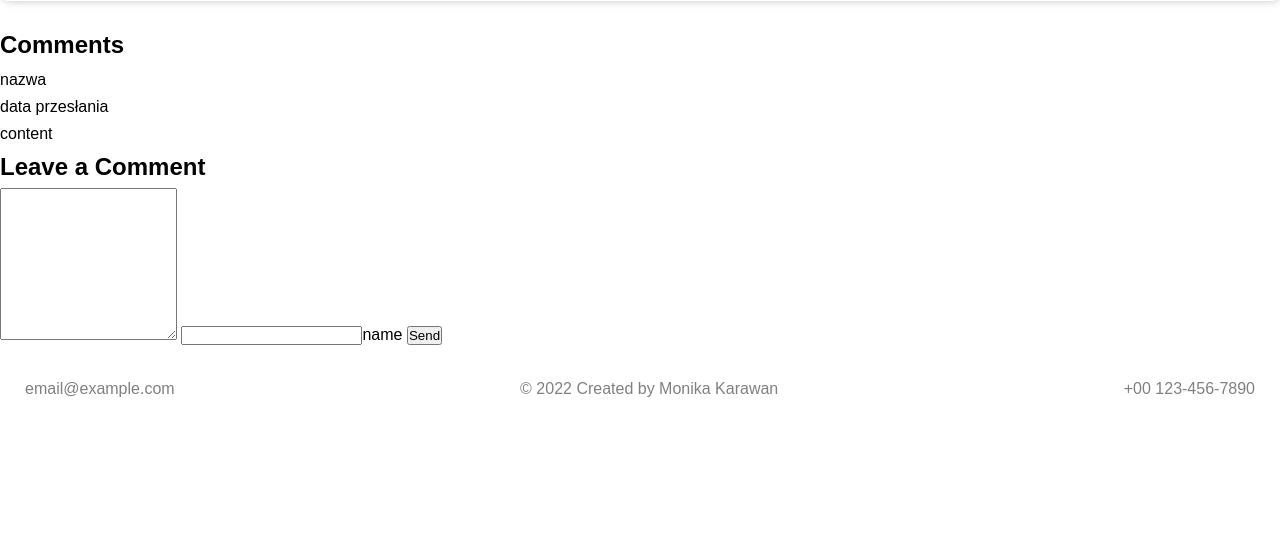
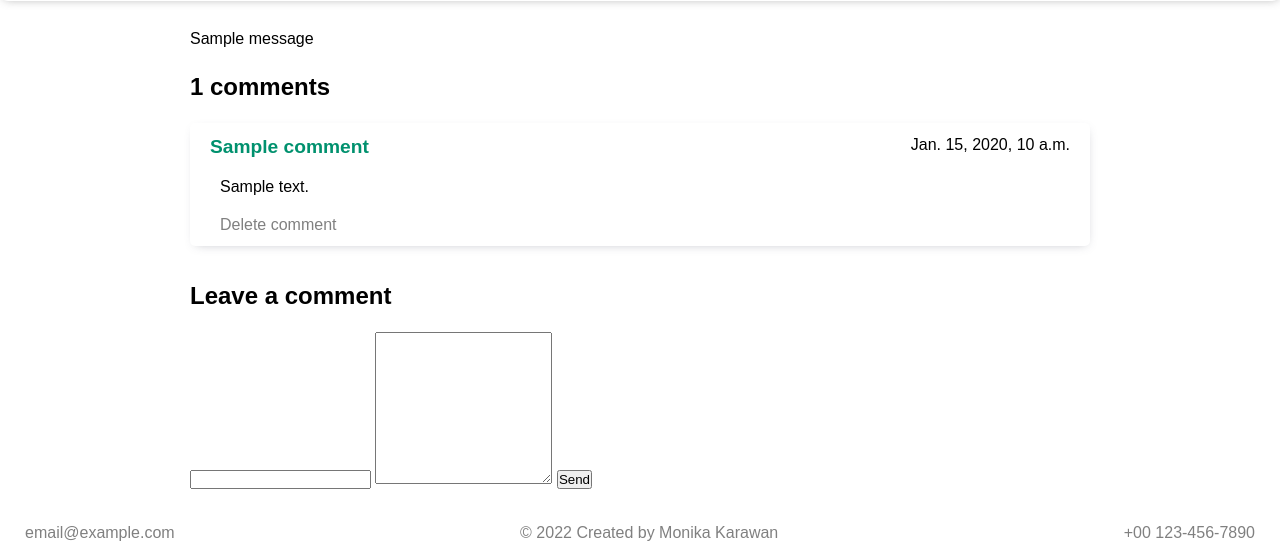
Before and after one commit to mkarawan/interior-design, a Django app: template blog/templates/blog/article.html in a window 1280 px wide. Shown: the part 1440-1996 px from the top of the page. Before the commit the page ends 1837 px from the top, so only its background shows below. Run offline with Django 4.2, Linux system fonts and the light colour scheme; the template is opened without the code that fills it: most values are stand-ins (such as "Sample title", 1, 10 or a date in 2020); grey boxes marked "Sample" are stand-in pictures; one stand-in notice (Sample message) is shown; form fields are guessed from the names that the template uses; some libraries are stand-ins or nearby versions.

Commit message:
comments section in progress

```diff
--- a/blog/admin.py
+++ b/blog/admin.py
@@ -1,6 +1,6 @@
 from django.contrib import admin
 from . import models
 
-
 admin.site.register(models.Post)
 admin.site.register(models.Category)
+admin.site.register(models.Comment)
--- a/blog/templates/blog/article.html
+++ b/blog/templates/blog/article.html
@@ -1,6 +1,6 @@
 {% extends 'base.html' %}
 {% load static %}
-
+{% load widget_tweaks %}
 {% block title %}{{post.title}}{% endblock %}
 {% block container %}
 <div class="first">
@@ -50,24 +50,48 @@
     </div>
 </section>
 <div class="comments">
+{% if messages %}
+    {% for message in messages %}
+        <div class="alert alert-{{ message.tags }}">
+            {{ message }}
+        </div>
+    {% endfor %}
+{% endif %}
 
-    <h2>Comments</h2>
-    <ul>
-        <li>
-            <p>nazwa</p><p>data przesłania</p>
-            <p>content</p>
-        </li>
-    </ul>
+  <h2>{{ comments.count }} comments</h2>
+
+        {% for comment in comments %}
+        <div class="comment">
+            <div class="name-and-date">
+          <p class="comment-name">
+              {{ comment.name }}</p>
+            <p class="comment-date">{{ comment.published }}</p>
+            </div>
+            <div class="comment-content">
+                {{ comment.content | linebreaks }}</div>
+         <form method="post" action="{% url 'blog:delete_comment' slug=post.slug comment_id=comment.id %}">
+            {% csrf_token %}
+            <button type="submit" class="comment-delete">Delete comment</button>
+        </form>
+                </div>
+        {% endfor %}
+
+        <h2>Leave a comment</h2>
     <div class="leave-a-comment">
-    <h2>Leave a Comment</h2>
-
-    <textarea></textarea>
-       <input type="text">name
-    <button>Send</button>
-        </div>
-</div>
-        </div>
 
 
+
+
+<form method="post">
+  {% csrf_token %}
+
+    {{ form.name|add_class:"form-control" }}
+    {{ form.content|add_class:"form-control" }}
+
+  <button type="submit" class="b">Send</button>
+</form>
+
+      </div>
     </div>
+
 {% endblock %}
--- a/blog/urls.py
+++ b/blog/urls.py
@@ -12,6 +12,8 @@ urlpatterns = [
     path('projects', views.Projects.as_view(), name='projects'),
     path('contact', views.Contact.as_view(), name='contact'),
     path('tag/<slug:tag_slug>/', views.Tags.as_view(), name='post_tag'),
+    path('article/<slug:slug>/delete_comment/<int:comment_id>/', views.DeleteComment.as_view(), name='delete_comment'),
+
 
 
 ]
--- a/config/settings.py
+++ b/config/settings.py
@@ -46,6 +46,8 @@ INSTALLED_APPS = [
     # 3rd party
 
     'taggit',
+    'widget_tweaks',
+
 
     # local
 
--- a/static/css/style.css
+++ b/static/css/style.css
@@ -643,3 +643,46 @@ textarea{
         font-size: 1.2em;
     }
 }
+/*------------------------COMMENTS-------------------*/
+.comments{
+    margin: 0 auto;
+    padding: 0px 20px;
+    max-width: 900px;
+}
+.comment {
+    box-shadow: 1px 3px 10px -5px rgba(66, 68, 90, 0.36);
+    margin-bottom: 15px;
+    padding: 8px 20px;
+    border-radius: 5px;
+}
+.leave-a-comment{
+    box-shadow: none;
+}
+.name-and-date{
+    display: flex;
+    justify-content: space-between;
+}
+.name-and-date .comment-name{
+   font-weight: bold;
+    color: var(--color);
+    font-size: larger;
+}
+.comment .comment-content{
+    margin: 10px 10px;
+}
+.comment .comment-delete{
+    margin: 0px 10px;
+    border: none;
+    color: grey;
+    background: none;
+    font-size: medium;
+}
+.comment .comment-delete:hover{
+        color: var(--color);
+}
+.comments h2{
+    padding: 15px 0px;
+}
+.comments .leave-a-comment .field{
+
+}
```
Also changed, not shown: blog/forms.py (added, +7 -0 lines), blog/models.py (+14 -0 lines), blog/views.py (+40 -3 lines), blog/migrations/0003_comment.py (added), static/css/style2.css (added), 2 other files.
